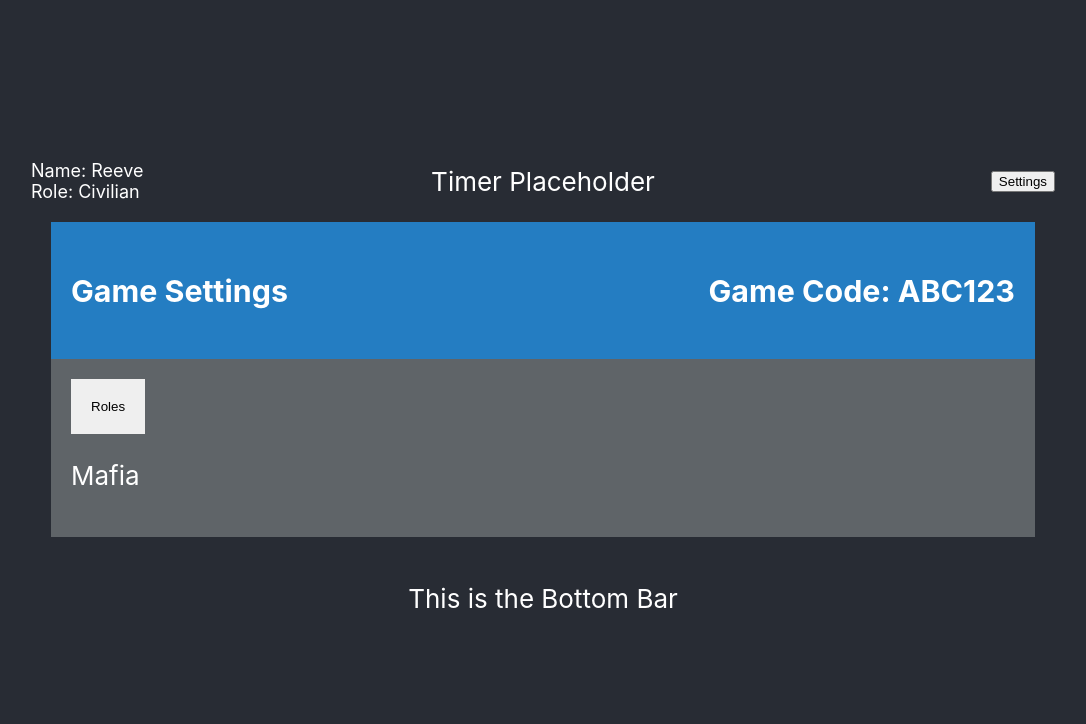
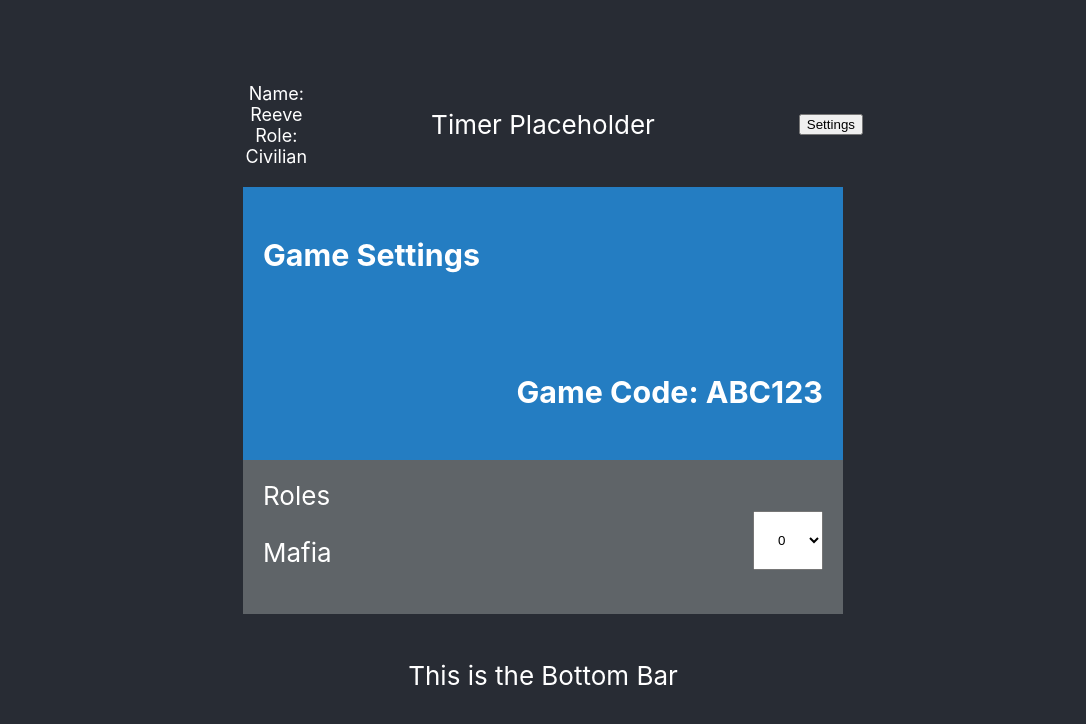
Before and after one commit to Mafia-Hands/Mafia, a React (Create React App) app in the folder frontend/: page / in a window 1280 px wide. Shown: the top 724 px of the page, without its empty margins (97-1183 px from the left). Built offline with nearby package versions, Linux system fonts and the light colour scheme.

Commit message:
dropdown for mafia num selection

```diff
--- a/frontend/src/App.js
+++ b/frontend/src/App.js
@@ -8,7 +8,7 @@ function App() {
     return (
         <div className="App">
             <header className="App-header">
-                <div style={{ width: '80%' }}>
+                <div style={{ width: '50%' }}>
                     <TopBar userName="Reeve" role="Civilian" />
                     <LobbySettings gameCode="ABC123"/>
                     <BottomBar />
--- a/frontend/src/Components/LobbySettings.jsx
+++ b/frontend/src/Components/LobbySettings.jsx
@@ -1,5 +1,18 @@
 import { React } from 'react';
 import styles from '../Styles/LobbySettings.module.css';
+
+function MafiaNumSelector(props) {
+    return (
+    <div>
+        <p className={styles.mafiaSelectorText}>Mafia</p>
+        <select className={styles.mafiaSelectorDropdown} name="MafiaNum">
+            <option value="0">0</option>
+            <option value="1">1</option>
+            <option value="2">2</option>
+        </select>
+    </div>
+    )
+}
 
 function LobbySettings(props) {
     const gameCode = props.gameCode
@@ -10,10 +23,17 @@ function LobbySettings(props) {
                 <h3 className={styles.gameCode}>Game Code: {gameCode}</h3>
             </div>
             <div className={styles.lobbySettingsOptions}>
-            <button className={styles.rolesButton} onClick={() => alert('Roles explanation screen goes here')}>
+                <a className={styles.rolesButton} onClick={() => alert('Roles explanation screen goes here')}>
                     Roles
-            </button>
-            <p>Mafia</p>
+                </a>
+                <div>
+                    <p className={styles.mafiaSelectorText}>Mafia</p>
+                    <select className={styles.mafiaSelectorDropdown} name="MafiaNum">
+                        <option value="0">0</option>
+                        <option value="1">1</option>
+                        <option value="2">2</option>
+                    </select>
+                </div>
             </div>
         </div>
     )
--- a/frontend/src/Styles/LobbySettings.module.css
+++ b/frontend/src/Styles/LobbySettings.module.css
@@ -21,10 +21,25 @@
 }
 
 .rolesButton {
-    border: none;
+    text-align: left;
+}
+
+.rolesButton:hover {
+    border-bottom: 3px solid red;
+}
+
+.rolesButton.active {
+    border-bottom: 3px solid red;
+}
+
+.mafiaSelectorText {
+    text-align: left;
+    float: left;
+}
+
+.mafiaSelectorDropdown {
+    float: right;
     padding: 20px;
-    text-decoration: none;
-    display: inline-block;
 }
 
 .container {
```
Lines whose indentation alone changed are shown as unchanged.
